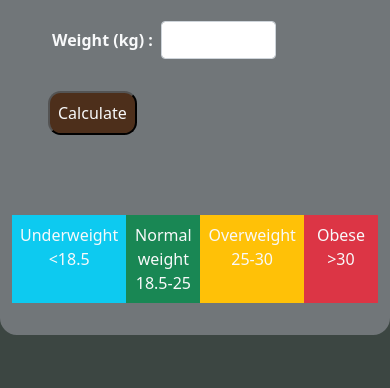
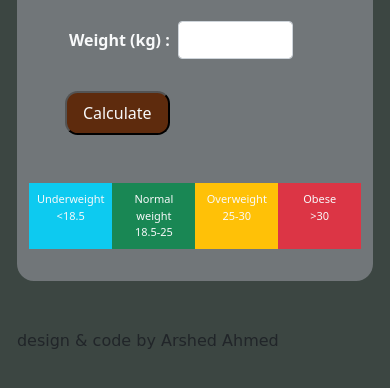
Before and after one commit to arshedgithub/BMI-Calculator, a plain HTML site: page index.html in a window 390 px wide. Shown: the part 186-574 px from the top of the page. Drawn offline with nearby package versions, Linux system fonts and the light colour scheme.

Commit message:
initial commit

```diff
--- a/index.html
+++ b/index.html
@@ -29,10 +29,8 @@
             </div>
         </div>
 
-        <button type="submit" class="submit p-2 text-light mx-4 my-3">Calculate</button>
-        <div class="row result text-center display-6">
-          <div class="p-3" style="visibility: hidden;" ></div>
-        </div>
+        <button type="submit" class="submit p-2 px-3 text-light mx-4 my-3">Calculate</button>
+        <div class="row result text-center display-6"></div>
 
         <div class="row range g-4 text-center text-light my-2">
             <div class="col p-2 bg-info">Underweight<br />&#60;18.5</div>
@@ -41,6 +39,7 @@
             <div class="col p-2 bg-danger">Obese<br />&#62;30</div>
         </div>
     </div>
+    <p class="author">design & code by Arshed Ahmed</p>
 
     <script src="app.js"></script>
 </body>
--- a/styles.css
+++ b/styles.css
@@ -8,11 +8,17 @@ body{
 }
 .submit{
     border-radius: 1.5vh;
-    background-color: rgb(77, 47, 27);
+    background-color: rgb(94, 43, 13);
 }
-.bmi{
-    background-color: blue;
+.author{
+    font-family: cursive;
 }
-.value{
-    background-color: blueviolet;
+
+@media screen and (max-width: 520px){
+    body{
+        padding: 0 2vh;
+    }
+    .range{
+        font-size: 11px;
+    }
 }
```
